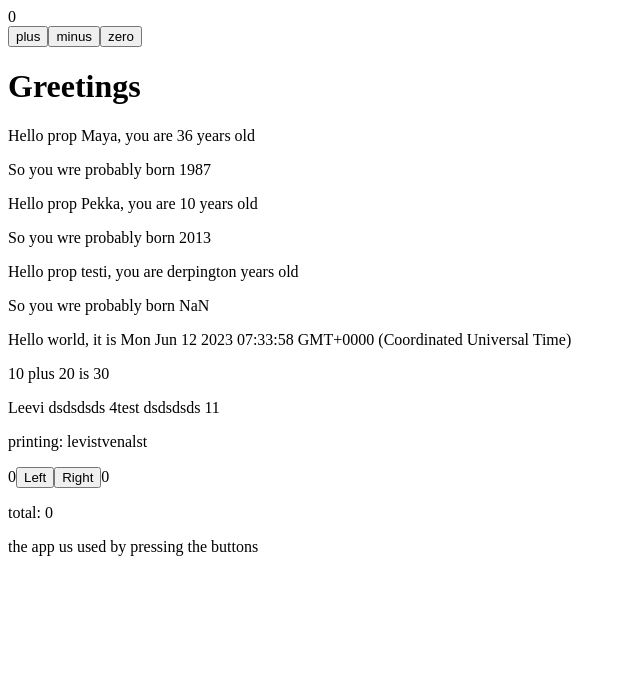
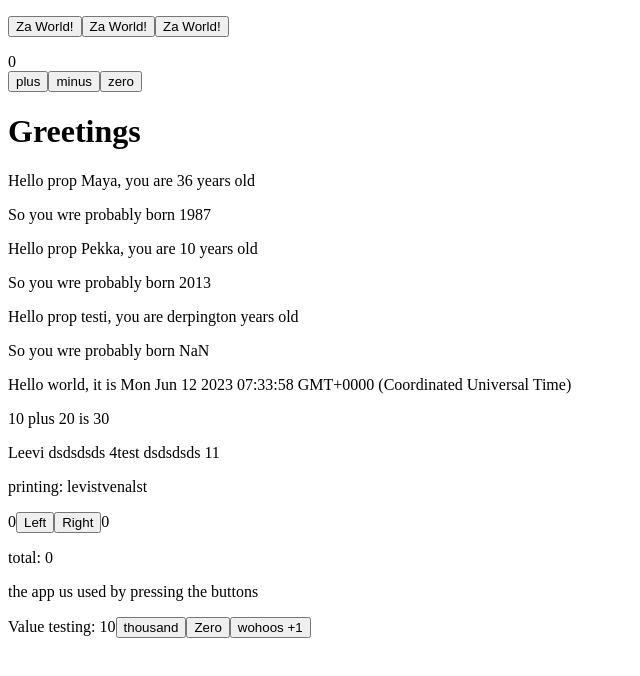
Before and after one commit to Metarails/Full_Stack_open, a React (Create React App) app in the folder Osa1/part1/: page / in a window 1280 px wide. Shown: the top 676 px of the page, without its empty margins (0-640 px from the left). Built offline with nearby package versions, Linux system fonts and the light colour scheme.

Commit message:
end of part 1d opinto

```diff
--- a/Osa1/part1/src/App.js
+++ b/Osa1/part1/src/App.js
@@ -26,12 +26,16 @@ const Hello = ({ name, age }) => {
 }
 
 const App = (props) => {
+
+  const hello = (who) => () => { console.log("ZA WORLD!", who); }
+
   const [counter, setCounter] = useState(0)
   console.log('rendering with counter value', counter)
   const [left, setLeft] = useState(0)
   const [right, setRight] = useState(0)
   const [allClicks, setAll] = useState([])
   const [total, setTotal] = useState(0)
+  const [value, setValue] = useState(10)
 
   const handleLeftClick = () => {
     setAll(allClicks.concat("L"));
@@ -67,6 +71,10 @@ const App = (props) => {
     setCounter(0);
   }
 
+  const setToValue = (newValue) => () => {
+    console.log("value now: ", newValue)
+    setValue(newValue)
+  }
   console.log('rendering...', counter)
 
   // const { counter } = props
@@ -89,6 +97,11 @@ const App = (props) => {
 
   return (
     <div>
+      <p>
+        <button onClick={hello("wordl")}>Za World!</button>
+        <button onClick={hello("reacshun!")}>Za World!</button>
+        <button onClick={hello("fundari")}>Za World!</button>
+      </p>
       <Display counter={counter} />
       {/* <p>Lasketaan: {counter}</p> */}
       {/* <button onClick={increaseByOne}> */}
@@ -126,6 +139,12 @@ const App = (props) => {
         <History allClicks={allClicks} />
         {/* <p>{allClicks.join(" ")}</p> */}
       </div>
+      <p>
+        Value testing: {value}
+        <button onClick={setToValue(1000)}>thousand</button>
+        <button onClick={setToValue(0)}>Zero</button>
+        <button onClick={setToValue(value + 1)}>wohoos +1</button>
+      </p>
     </div>
   )
 }
```
Also changed, not shown: 1 other file (tests, documents, lock files or other folders).
